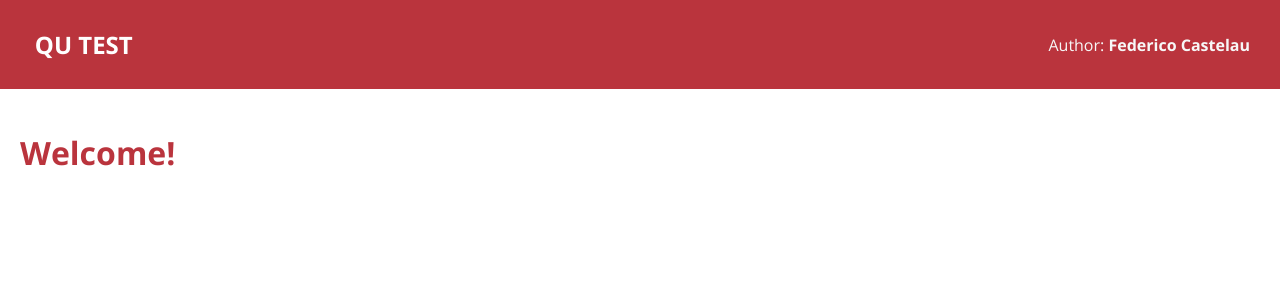
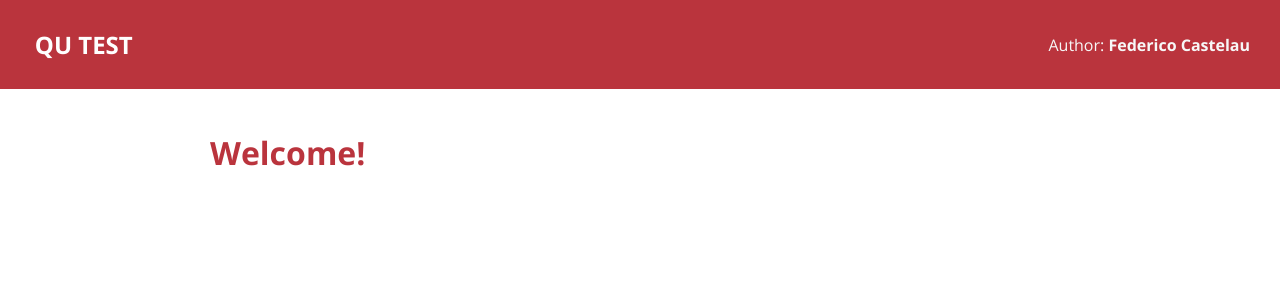
Before and after one commit to fedecastelau/qu-test, an Angular app: page / in a window 1280 px wide. Shown: the top 300 px of the page. Built offline with nearby package versions, Linux system fonts and the light colour scheme.

Commit message:
Improved the responsive behavior

```diff
--- a/src/app/shared/components/qu-content/qu-content.component.scss
+++ b/src/app/shared/components/qu-content/qu-content.component.scss
@@ -1,5 +1,8 @@
 .qu-content {
     &__wrapper {
+        margin: 0 auto;
+        max-width: 900px;
         padding: 20px;
+        width: 100%;
     }
 }
```
